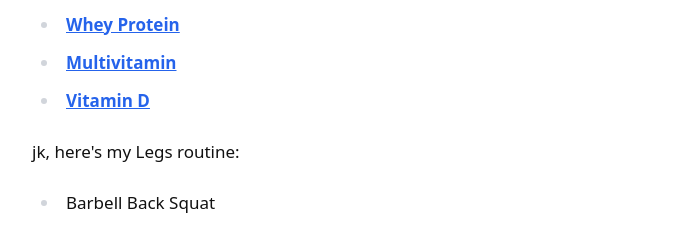
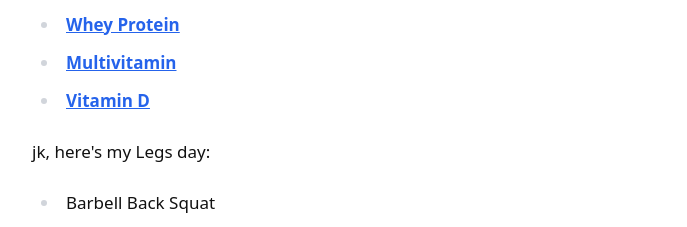
Before and after one commit to pzrsa/parsam.io, a Next.js app: page /about in a window 1280 px wide. Shown: the part 1480-1707 px from the top of the page, without its empty margins (296-983 px from the left). Built offline with nearby package versions, Linux system fonts and the light colour scheme.

Commit message:
change wording

```diff
--- a/pages/about.tsx
+++ b/pages/about.tsx
@@ -151,7 +151,7 @@ export default function About() {
               </ul>
             </div>
             <div>
-              <p>jk, here&apos;s my Legs routine:</p>
+              <p>jk, here&apos;s my Legs day:</p>
               <ul>
                 <li>Barbell Back Squat</li>
                 <li>Dumbbell Bulgarian Split Squat</li>
```
